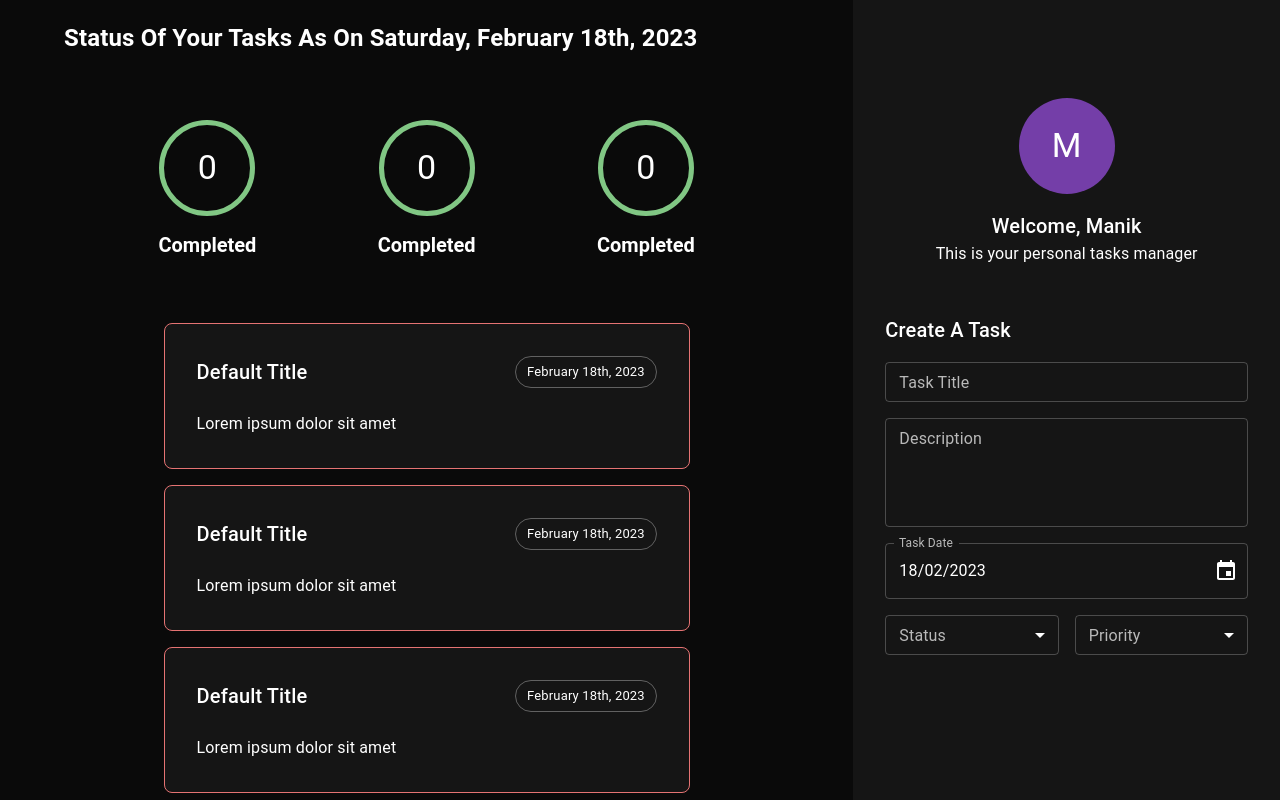
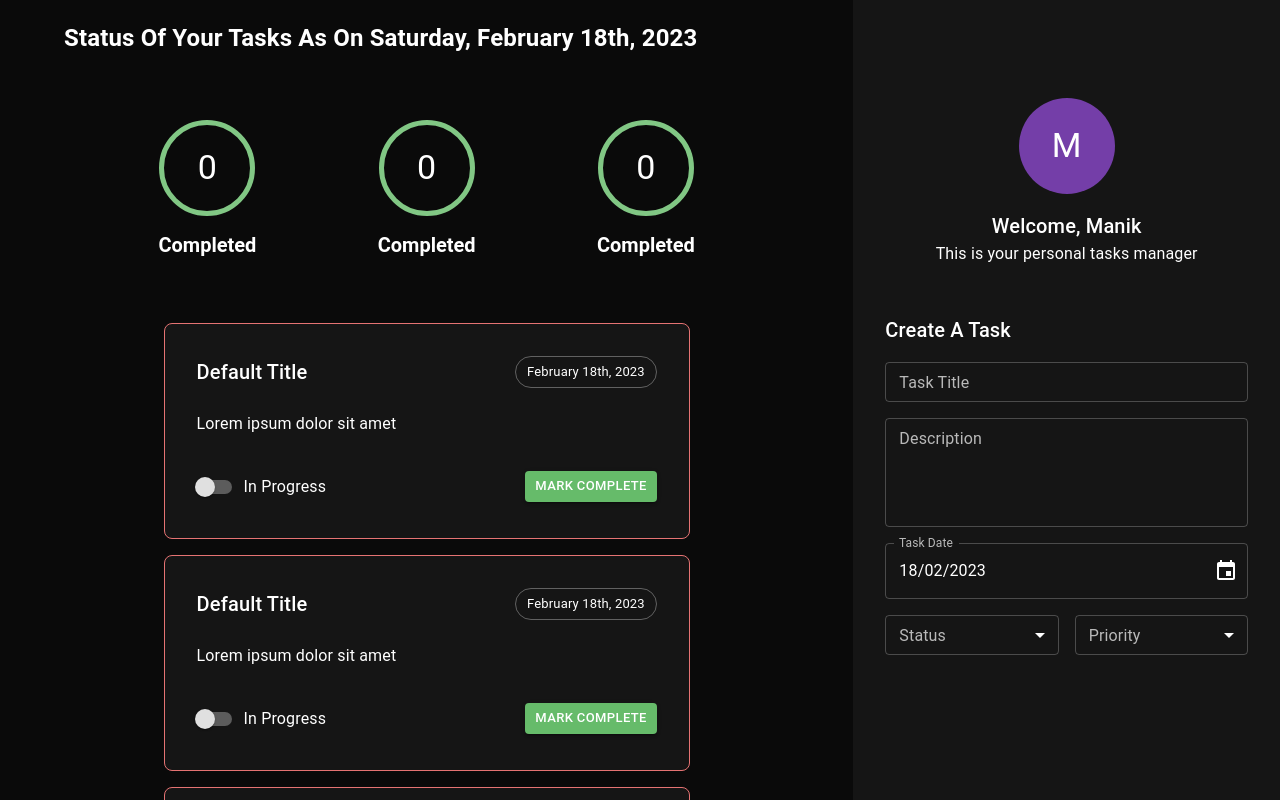
Before and after one commit to manikbajaj/typescript-course-react-project, a React (Create React App) app: page / in a window 1280 px wide. Shown: the top 800 px of the page. Built offline with nearby package versions, Linux system fonts and the light colour scheme.

Commit message:
pushing lecture

```diff
--- /dev/null
+++ b/src/components/task/_taskFooter.tsx
@@ -0,0 +1,31 @@
+import {
+  Box,
+  Button,
+  FormControlLabel,
+  Switch,
+} from '@mui/material';
+import React, { FC, ReactElement } from 'react';
+
+export const TaskFooter: FC = (): ReactElement => {
+  return (
+    <Box
+      display="flex"
+      justifyContent="space-between"
+      alignItems="center"
+      mt={4}
+    >
+      <FormControlLabel
+        label="In Progress"
+        control={<Switch color="warning" />}
+      />
+      <Button
+        variant="contained"
+        color="success"
+        size="small"
+        sx={{ color: '#ffffff' }}
+      >
+        Mark Complete
+      </Button>
+    </Box>
+  );
+};
--- a/src/components/task/task.tsx
+++ b/src/components/task/task.tsx
@@ -2,6 +2,7 @@
 
 import { Box } from '@mui/material';
 import { TaskDescription } from './_taskDescription';
+import { TaskFooter } from './_taskFooter';
 import { TaskHeader } from './_taskHeader';
 
 export const Task: FC = (props): ReactElement => {
@@ -23,7 +24,7 @@
     >
       <TaskHeader />
       <TaskDescription />
-      {/* Task Footer*/}
+      <TaskFooter />
     </Box>
   );
 };
```
